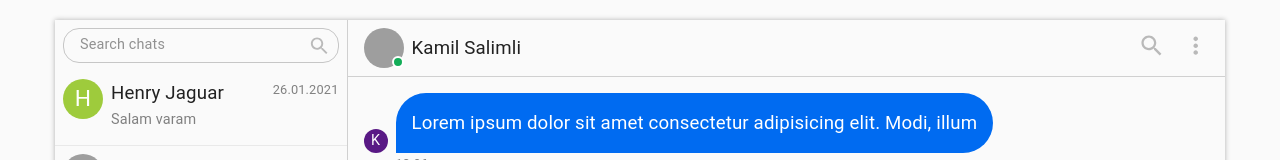
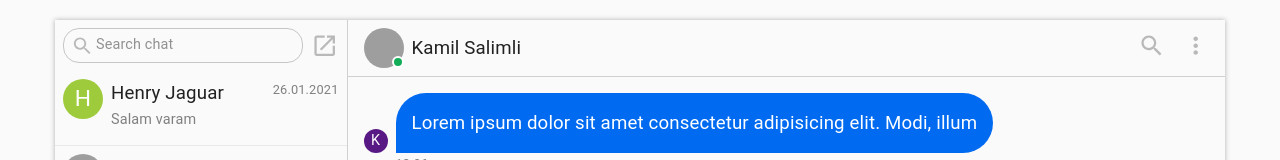
Before and after one commit to KamilHs/Advanced-Chat-Client, a React (Create React App) app: page / in a window 1280 px wide. Shown: the top 160 px of the page. Built offline with nearby package versions, Linux system fonts and the light colour scheme; grey boxes are pictures that could not be loaded.

Commit message:
create chat icon added. Dialog search field  updated

```diff
--- a/src/modules/Home/components/Dialogs/Dialogs.tsx
+++ b/src/modules/Home/components/Dialogs/Dialogs.tsx
@@ -4,6 +4,7 @@ import format from 'date-fns/format';
 import isToday from "date-fns/isToday";
 import SearchIcon from '@material-ui/icons/Search';
 import SpeakerNotesOffOutlinedIcon from '@material-ui/icons/SpeakerNotesOffOutlined';
+import LaunchIcon from '@material-ui/icons/Launch';
 
 import { DialogItem } from "./DialogItem";
 import { IMessage, MessageStatus } from "../Chat/Messages/Messages";
@@ -70,8 +71,13 @@ const useStyles = makeStyles((theme: Theme) => (
             borderRight: "1px solid #d0d0d0",
             overflowY: "auto"
         },
+        topSectionContainer: {
+            display: "flex",
+            alignItems: "center",
+            padding: theme.spacing(1),
+        },
         textFieldContainer: {
-            padding: theme.spacing(1),
+            flexGrow: 2,
             position: "relative"
         },
         textField: {
@@ -83,8 +89,8 @@ const useStyles = makeStyles((theme: Theme) => (
                 width: "100%",
                 fontSize: "0.9rem",
                 padding: theme.spacing(1),
-                paddingLeft: theme.spacing(2),
-                paddingRight: theme.spacing(4),
+                paddingRight: theme.spacing(2),
+                paddingLeft: theme.spacing(4),
                 borderRadius: theme.shape.borderRadius * 2,
                 color: theme.palette.secondary.main,
                 border: "1px solid #c6c6c6",
@@ -96,9 +102,13 @@ const useStyles = makeStyles((theme: Theme) => (
         searchIcon: {
             position: "absolute",
             top: "50%",
-            right: "0",
-            marginRight: theme.spacing(2),
+            left: "0",
+            marginLeft: theme.spacing(1),
             transform: "translateY(-50%)",
+        },
+        launchIcon: {
+            marginLeft: theme.spacing(1),
+            cursor: "pointer"
         },
         noDialogNotification: {
             marginTop: theme.spacing(2),
@@ -134,14 +144,17 @@ export const Dialogs: React.FC = () => {
 
     return (
         <Box className={classes.container}>
+            <Box className={classes.topSectionContainer}>
                 <Box className={classes.textFieldContainer}>
                     <TextField
                         value={searchValue}
                         onChange={e => setSearchValue(e.target.value)}
                         className={classes.textField}
-                    placeholder="Search chats"
+                        placeholder="Search chat"
                     />
                     <SearchIcon color="disabled" fontSize="small" className={classes.searchIcon} />
+                </Box>
+                <LaunchIcon color="disabled" className={classes.launchIcon} />
             </Box>
             {
                 filtered.length !== 0
```
Lines whose indentation alone changed are shown as unchanged.
